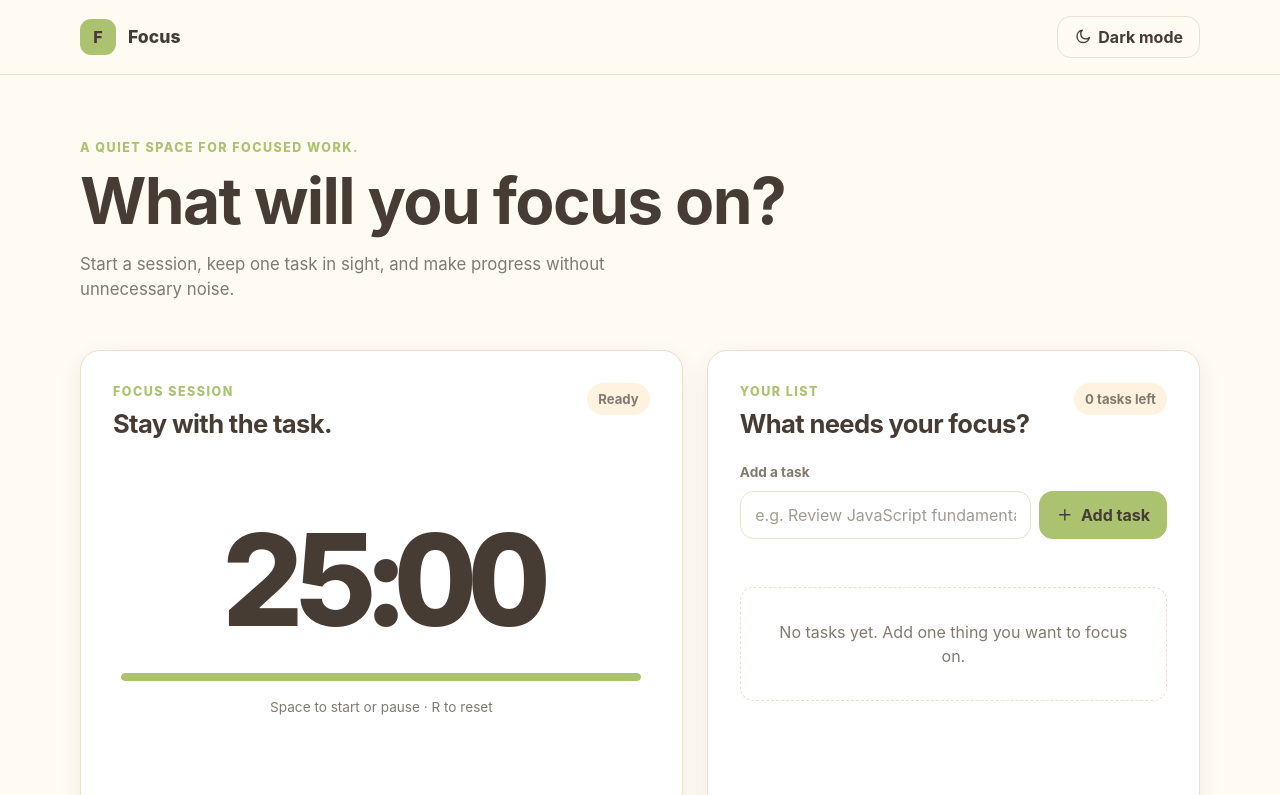
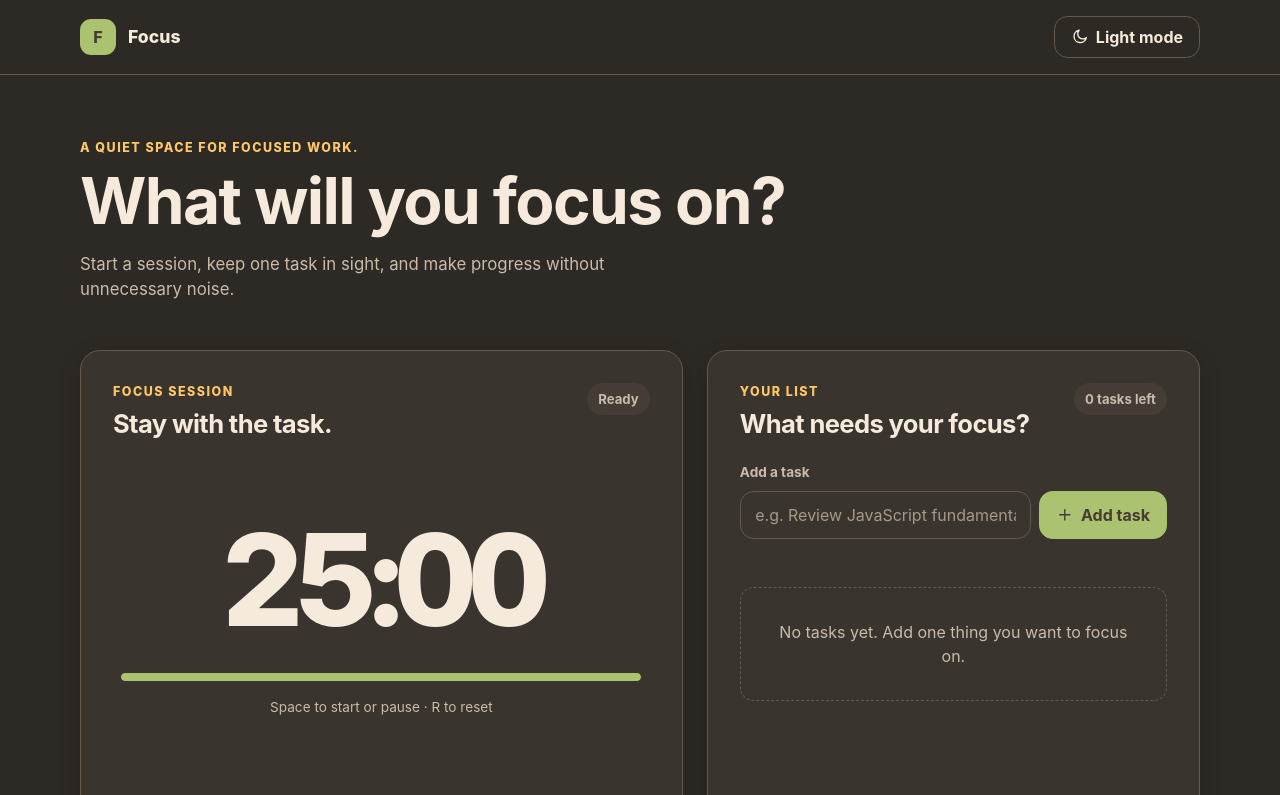
Before and after one commit to Phoenixcat01/focus-dashboard, a website built with Vite: page index.html in a window 1280 px wide. Both pictures are taken after a click on the button "Dark mode". Shown: the top 795 px of the page. Built offline with nearby package versions, Linux system fonts and the light colour scheme.

Commit message:
feat(theme): add persistent light & dark mode switching
- Add a theme toggle with accessible labels and ARIA state
- Restore the selected theme from centralized persistent state
- Refine dark theme text contrast
- Improve reduced-motion behavior for scrolling and animations

```diff
--- a/css/base.css
+++ b/css/base.css
@@ -138,13 +138,10 @@ input:focus-visible {
 }
 
 @media (prefers-reduced-motion: reduce) {
-  html {
-    scroll-behavior: auto;
-  }
-
   *,
   *::before,
   *::after {
+    scroll-behavior: auto;
     transition-duration: 0.01ms !important;
     animation-duration: 0.01ms !important;
     animation-iteration-count: 1 !important;
--- a/css/variables.css
+++ b/css/variables.css
@@ -47,7 +47,7 @@
   --color-surface: #3a342e;
   --color-surface-soft: #453d35;
 
-  --color-text: #f7eee2;
+  --color-text: #f5eadb;
   --color-text-muted: #c9bba9;
   --color-border: #65594d;
 
--- a/js/app.js
+++ b/js/app.js
@@ -1,7 +1,7 @@
 import { initializeTimer } from "./timer.js";
 import { initializeTasks } from "./tasks.js";
-// import "./storage.js";
-// import "./theme.js";
+import { initializeTheme } from "./theme.js";
 
 initializeTimer();
 initializeTasks();
+initializeTheme();
--- /dev/null
+++ b/js/theme.js
@@ -0,0 +1,84 @@
+import {
+  getState,
+  updateState,
+  subscribe
+} from "./storage.js";
+
+const themeToggle =
+  document.querySelector(
+    "#theme-toggle"
+  );
+
+const themeLabel =
+  document.querySelector(
+    "#theme-toggle-label"
+  );
+
+function applyTheme(theme) {
+  document.documentElement
+    .dataset.theme = theme;
+
+  const isDark =
+    theme === "dark";
+
+  if (themeToggle) {
+    themeToggle.setAttribute(
+      "aria-pressed",
+      String(isDark)
+    );
+
+    themeToggle.setAttribute(
+      "aria-label",
+      isDark
+        ? "Switch to light mode"
+        : "Switch to dark mode"
+    );
+  }
+
+  if (themeLabel) {
+    themeLabel.textContent =
+      isDark
+        ? "Light mode"
+        : "Dark mode";
+  }
+}
+
+function toggleTheme() {
+  const currentTheme =
+    getState().theme;
+
+  const nextTheme =
+    currentTheme === "dark"
+      ? "light"
+      : "dark";
+
+  updateState(
+    (currentState) => ({
+      ...currentState,
+      theme: nextTheme
+    })
+  );
+}
+
+function initializeTheme() {
+  if (!themeToggle) {
+    return;
+  }
+
+  themeToggle.addEventListener(
+    "click",
+    toggleTheme
+  );
+
+  subscribe((state) => {
+    applyTheme(state.theme);
+  });
+
+  applyTheme(
+    getState().theme
+  );
+}
+
+export {
+  initializeTheme
+};
```
